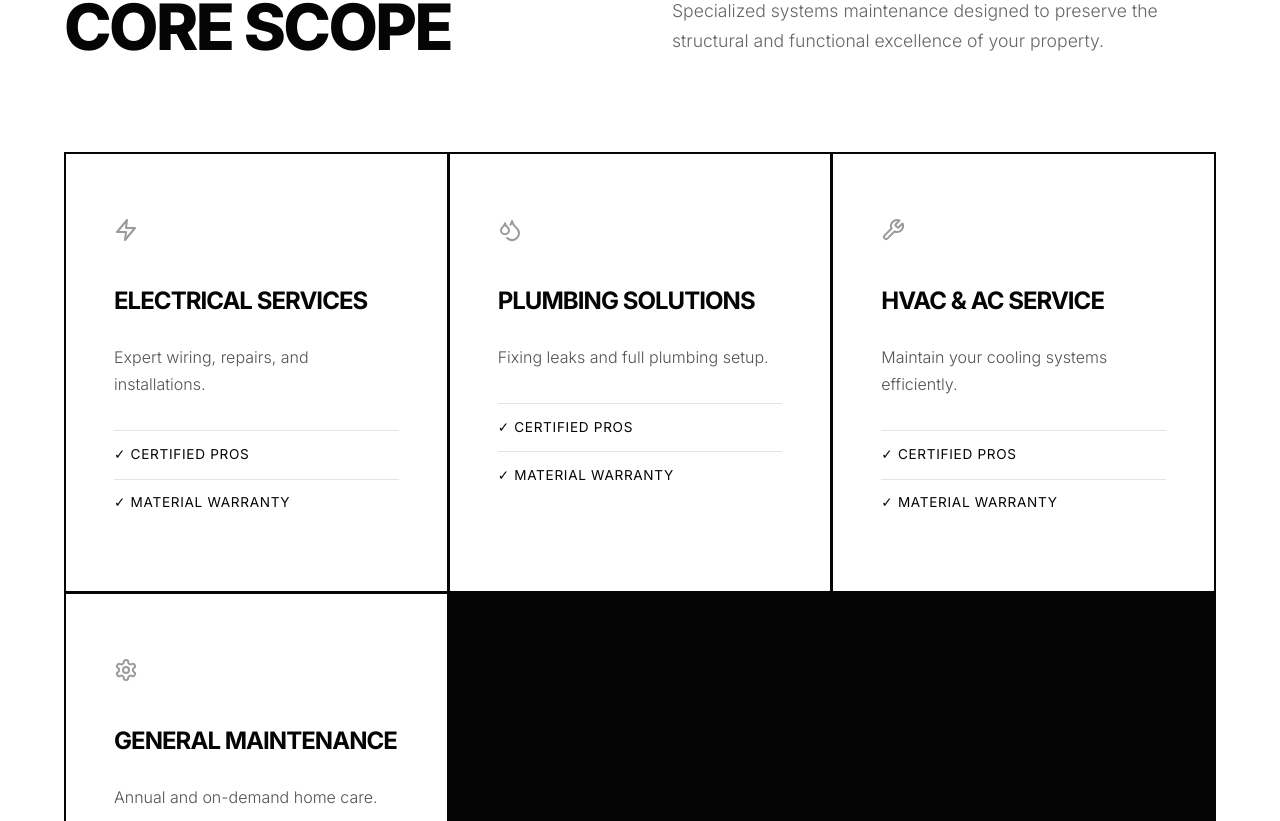
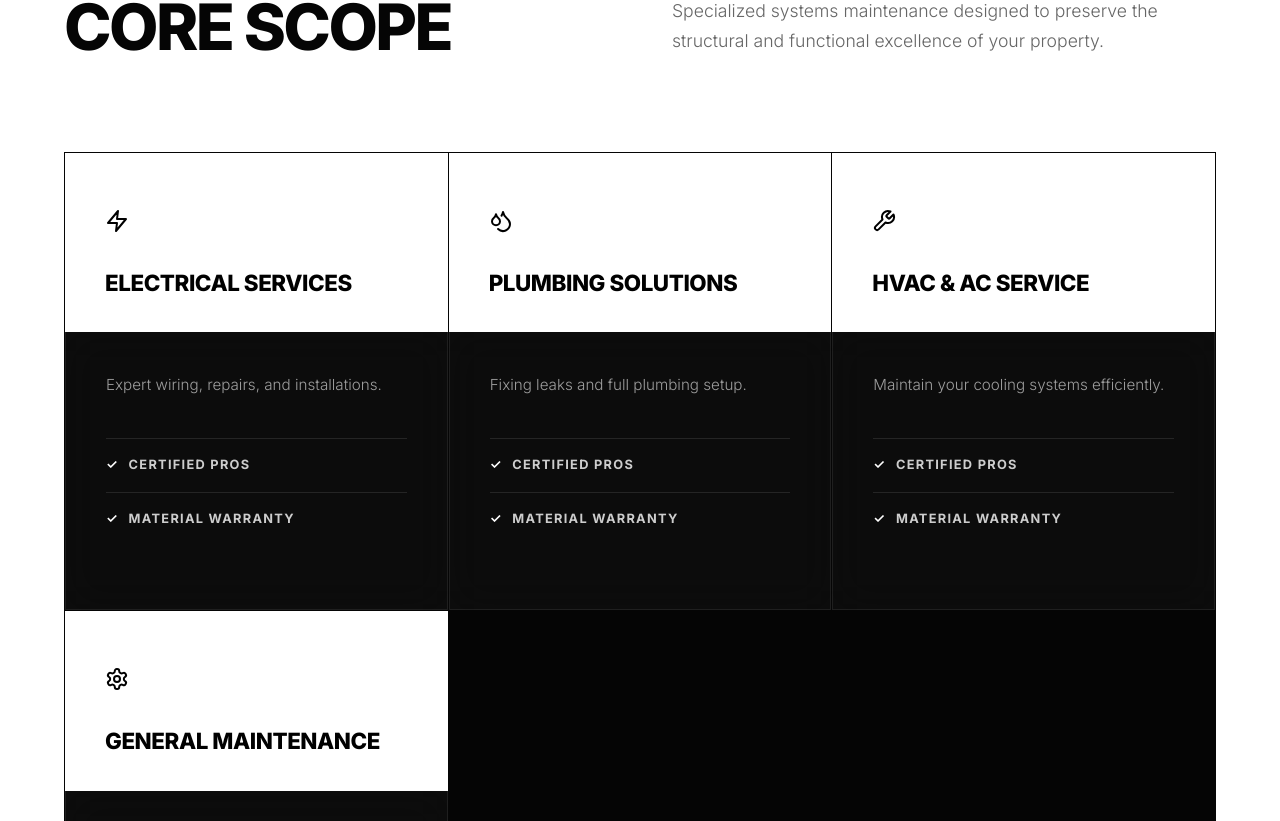
Before and after one commit to earthspaceps/earthspace-services, a React (Vite) app in the folder client/: page / in a window 1280 px wide. Shown: the part 1019-1840 px from the top of the page. Built offline with nearby package versions, Linux system fonts and the light colour scheme; no server answers.

Commit message:
style: update service cards with white header and glassmorphic dark body

```diff
--- a/client/src/apps/customer/pages/LandingPage.jsx
+++ b/client/src/apps/customer/pages/LandingPage.jsx
@@ -148,15 +148,11 @@ const LandingPage = () => {
                 }
 
                 .service-card {
-                    padding: 4rem 3rem;
-                    border: 1px solid #050505;
-                    transition: all 0.4s ease;
-                    background: #fff;
+                    transition: all 0.4s cubic-bezier(0.16, 1, 0.3, 1);
+                    height: 100%;
                 }
 
                 .service-card:hover {
-                    background: #050505;
-                    color: #ffffff;
                     transform: translateY(-10px);
                 }
 
@@ -328,14 +324,30 @@ const LandingPage = () => {
 
                 <div className="reveal" style={{ display: 'grid', gridTemplateColumns: 'repeat(auto-fit, minmax(300px, 1fr))', gap: '1px', backgroundColor: '#050505', border: '1px solid #050505' }}>
                     {services.map((s, i) => (
-                        <div key={i} className="service-card">
-                            <div style={{ marginBottom: '2rem', opacity: 0.4 }}>{s.icon}</div>
-                            <h3 style={{ fontSize: '1.5rem', textTransform: 'uppercase', marginBottom: '1.5rem', fontWeight: 700 }}>{s.title}</h3>
-                            <p style={{ fontSize: '1rem', fontWeight: 300 }}>{s.desc}</p>
-                            <ul style={{ listStyle: 'none', marginTop: '2rem', padding: 0 }}>
-                                <li style={{ padding: '0.8rem 0', borderTop: '1px solid rgba(0,0,0,0.1)', fontSize: '0.85rem', textTransform: 'uppercase', letterSpacing: '0.05em' }}>✓ Certified Pros</li>
-                                <li style={{ padding: '0.8rem 0', borderTop: '1px solid rgba(0,0,0,0.1)', fontSize: '0.85rem', textTransform: 'uppercase', letterSpacing: '0.05em' }}>✓ Material Warranty</li>
-                            </ul>
+                        <div key={i} className="service-card" style={{ display: 'flex', flexDirection: 'column', border: 'none' }}>
+                            <div className="card-header" style={{ backgroundColor: '#ffffff', padding: '3.5rem 2.5rem 2rem', color: '#000' }}>
+                                <div style={{ marginBottom: '1.5rem', color: '#000' }}>{s.icon}</div>
+                                <h3 style={{ fontSize: '1.4rem', textTransform: 'uppercase', marginBottom: 0, fontWeight: 900, letterSpacing: '-0.02em' }}>{s.title}</h3>
+                            </div>
+                            <div className="card-body" style={{
+                                padding: '2.5rem 2.5rem 4rem',
+                                backgroundColor: 'rgba(255, 255, 255, 0.03)',
+                                backdropFilter: 'blur(20px)',
+                                border: '1px solid rgba(255, 255, 255, 0.08)',
+                                borderTop: 'none',
+                                flex: 1,
+                                color: 'rgba(255,255,255,0.8)'
+                            }}>
+                                <p style={{ fontSize: '0.95rem', fontWeight: 300, lineHeight: 1.7, marginBottom: '2.5rem', color: 'rgba(255,255,255,0.6)' }}>{s.desc}</p>
+                                <ul style={{ listStyle: 'none', padding: 0 }}>
+                                    <li style={{ padding: '1rem 0', borderTop: '1px solid rgba(255,255,255,0.1)', fontSize: '0.8rem', textTransform: 'uppercase', letterSpacing: '0.1em', fontWeight: 700, display: 'flex', alignItems: 'center', gap: '10px' }}>
+                                        <span style={{ color: '#fff' }}>✓</span> Certified Pros
+                                    </li>
+                                    <li style={{ padding: '1rem 0', borderTop: '1px solid rgba(255,255,255,0.1)', fontSize: '0.8rem', textTransform: 'uppercase', letterSpacing: '0.1em', fontWeight: 700, display: 'flex', alignItems: 'center', gap: '10px' }}>
+                                        <span style={{ color: '#fff' }}>✓</span> Material Warranty
+                                    </li>
+                                </ul>
+                            </div>
                         </div>
                     ))}
                 </div>
--- a/client/src/apps/customer/pages/ServicesPage.jsx
+++ b/client/src/apps/customer/pages/ServicesPage.jsx
@@ -104,15 +104,23 @@ export default function ServicesPage() {
                                         overflow: 'hidden'
                                     }}
                                 >
-                                    <div style={{ background: '#0A0D14', padding: '24px', borderBottom: '1px solid rgba(255,255,255,0.05)' }}>
+                                    <div style={{ background: '#ffffff', color: '#000', padding: '32px 32px 24px', borderBottom: 'none' }}>
                                         <div style={{ display: 'flex', alignItems: 'center', justifyContent: 'space-between', marginBottom: 16 }}>
-                                            <span style={{ fontSize: '0.6rem', background: 'rgba(255,255,255,.1)', color: '#fff', padding: '3px 10px', letterSpacing: '0.15em', fontWeight: 800 }}>{service.category?.name.toUpperCase()}</span>
-                                            <Icon size={20} color="#fff" strokeWidth={1} />
+                                            <span style={{ fontSize: '0.6rem', background: 'rgba(0,0,0,0.8)', color: '#fff', padding: '6px 14px', letterSpacing: '0.15em', fontWeight: 800, borderRadius: '4px' }}>{service.category?.name.toUpperCase()}</span>
+                                            <Icon size={20} color="#000" strokeWidth={1.5} />
                                         </div>
-                                        <h3 style={{ color: '#fff', fontSize: '1.1rem', letterSpacing: '0.04em', fontWeight: 800 }}>{service.name.toUpperCase()}</h3>
+                                        <h3 style={{ color: '#000', fontSize: '1.25rem', letterSpacing: '-0.02em', fontWeight: 900, marginBottom: 0 }}>{service.name.toUpperCase()}</h3>
                                     </div>
-                                    <div style={{ padding: '24px', flex: 1, display: 'flex', flexDirection: 'column' }}>
-                                        <p style={{ fontSize: '0.85rem', marginBottom: 20, lineHeight: 1.7, color: 'rgba(255,255,255,0.7)' }}>{service.description}</p>
+                                    <div style={{
+                                        padding: '24px 32px 32px',
+                                        flex: 1,
+                                        display: 'flex',
+                                        flexDirection: 'column',
+                                        background: 'rgba(255,255,255,0.03)',
+                                        backdropFilter: 'blur(20px)',
+                                        borderTop: '1px solid rgba(255,255,255,0.05)'
+                                    }}>
+                                        <p style={{ fontSize: '0.9rem', marginBottom: 20, lineHeight: 1.7, color: 'rgba(255,255,255,0.6)' }}>{service.description}</p>
                                         <div style={{ display: 'flex', alignItems: 'center', gap: 8, marginBottom: 24, color: 'rgba(255,255,255,0.4)', fontSize: '0.75rem', fontWeight: 700, textTransform: 'uppercase', letterSpacing: '0.05em' }}>
                                             <Clock size={14} />{service.durationMinutes} MINS
                                             <span style={{ margin: '0 4px', opacity: 0.3 }}>|</span>
```
